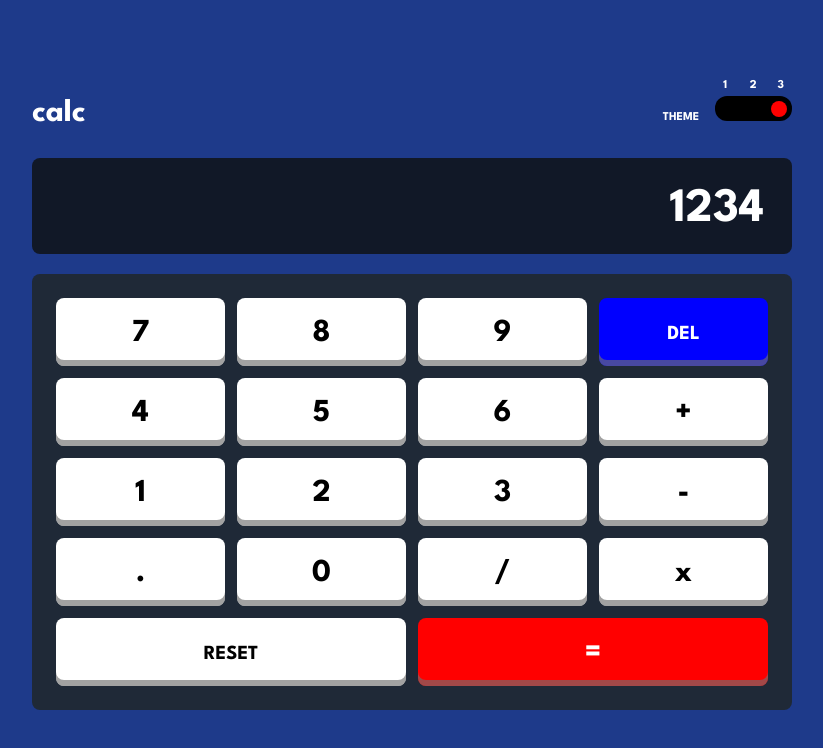
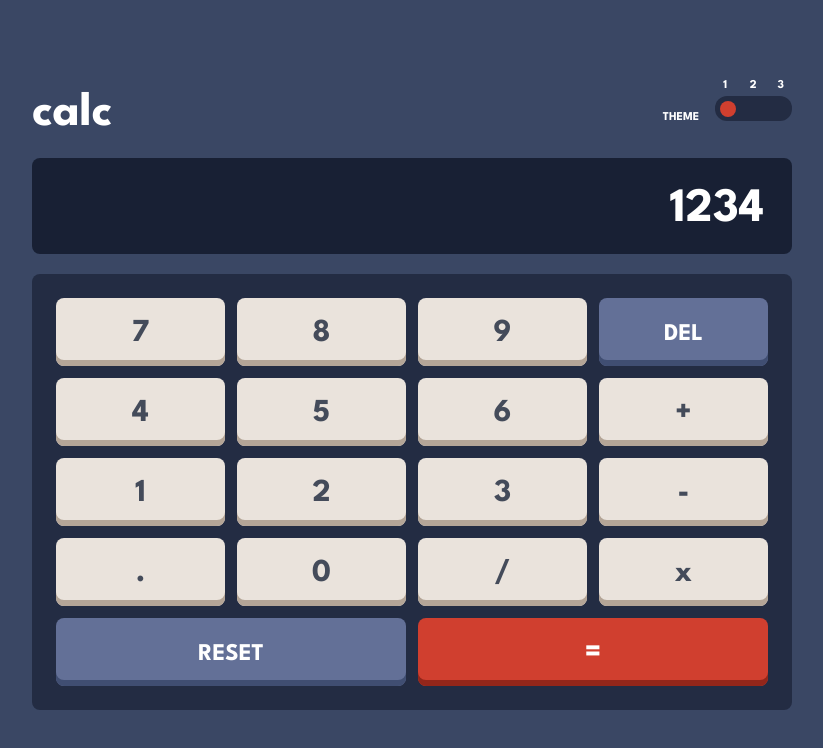
Before and after one commit to amirhazizi/calculator-app, a React (Vite) app: page / in a window 1280 px wide. Shown: the top 748 px of the page, without its empty margins (228-1051 px from the left). Built offline with nearby package versions, Linux system fonts and the light colour scheme.

Commit message:
add theme toggle f

```diff
--- a/src/App.tsx
+++ b/src/App.tsx
@@ -1,9 +1,21 @@
+import { useEffect, useState } from "react"
+
 function App() {
+  const [themeToggle, setThemeToggle] = useState(0)
+  const [theme, setTheme] = useState("theme-1")
+  const handleSubmit = (e: React.SyntheticEvent): void => {
+    e.preventDefault()
+  }
+  useEffect(() => {
+    if (themeToggle === 0) setTheme("theme-1")
+    else if (themeToggle === 1) setTheme("theme-2")
+    else setTheme("theme-3")
+  }, [themeToggle])
   return (
-    <main className='grid place-items-center min-h-screen bg-blue-900'>
+    <main className={`grid place-items-center min-h-screen ${theme}`}>
       <div className='space-y-5 mx-auto my-20'>
-        <div className='flex justify-between items-center text-white'>
-          <h1>calc</h1>
+        <div className='header flex justify-between items-center '>
+          <h1 className='text-5xl'>calc</h1>
           <div className='flex gap-x-4 items-center justify-end'>
             <p className='uppercase text-xs mt-2'>theme</p>
             <label
@@ -15,8 +27,10 @@ function App() {
                 type='range'
                 min='0'
                 max='2'
+                value={themeToggle}
+                onChange={(e) => setThemeToggle(parseInt(e.target.value))}
                 id='theme-range'
-                className='rounded-xl  bg-black w-full '
+                className='rounded-xl w-full '
               />
               <span className='absolute translate-x-2 -top-3 left-0 text-xs'>
                 1
@@ -30,10 +44,13 @@ function App() {
             </label>
           </div>
         </div>
-        <div className='rounded-lg bg-gray-900 h-24 flex items-center justify-end text-white p-5 px-7'>
+        <div className='output-screen rounded-lg h-24 flex items-center justify-end p-5 px-7'>
           <p className='text-5xl pt-2'>1234</p>
         </div>
-        <form className='grid bg-gray-800 p-6 grid-cols-4 rounded-lg gap-3 items-center'>
+        <form
+          onSubmit={handleSubmit}
+          className='keys-container grid p-6 grid-cols-4 rounded-lg gap-3 items-center'
+        >
           <button value='7' className='cal-btns'>
             7
           </button>
@@ -43,7 +60,7 @@ function App() {
           <button value='9' className='cal-btns'>
             9
           </button>
-          <button value='del' className='cal-btns text-xl uppercase h-full'>
+          <button value='del' className='cal-btns text-2xl uppercase h-full'>
             del
           </button>
           <button value='4' className='cal-btns'>
@@ -84,8 +101,8 @@ function App() {
           </button>
           <button
             type='reset'
-            value='rest'
-            className='cal-btns uppercase col-span-2 text-xl h-full'
+            value='reset'
+            className='cal-btns uppercase col-span-2 text-2xl h-full'
           >
             Reset
           </button>
--- a/src/css/input.css
+++ b/src/css/input.css
@@ -2,59 +2,6 @@
 @tailwind components;
 @tailwind utilities;
 
-/* custom variables */
-:root {
-    /* ## Colors  */
-    /* ### Theme 1
-    #### Backgrounds
-    - Very dark desaturated blue (main background): hsl(222, 26%, 31%)
-    - Very dark desaturated blue (toggle background, keypad background): hsl(223, 31%, 20%)
-    - Very dark desaturated blue (screen background): hsl(224, 36%, 15%)
-    #### Keys
-    - Desaturated dark blue (key background): hsl(225, 21%, 49%)
-    - Desaturated dark blue (key shadow): hsl(224, 28%, 35%)
-    - Red (key background, toggle): hsl(6, 63%, 50%)
-    - Dark red (key shadow): hsl(6, 70%, 34%)
-    - Light grayish orange (key background): hsl(30, 25%, 89%)
-    - Grayish orange (key shadow): hsl(28, 16%, 65%)
-    #### Text
-    - Very dark grayish blue: hsl(221, 14%, 31%)
-    - White: hsl(0, 0%, 100%) */
-
-
-
-    /* ### Theme 2
-    #### Backgrounds
-    - Light gray (main background): hsl(0, 0%, 90%) - Grayish red (toggle background, keypad
-    background): hsl(0, 5%, 81%)
-    - Very light gray (screen background): hsl(0, 0%, 93%)
-    #### Keys
-    - Dark moderate cyan (key background): hsl(185, 42%, 37%)
-    - Very dark cyan (key shadow): hsl(185, 58%, 25%)
-    - Orange (key background, toggle): hsl(25, 98%, 40%)
-    - Dark orange (key shadow): hsl(25, 99%, 27%)
-    - Light grayish yellow (key background): hsl(45, 7%, 89%)
-    - Dark grayish orange (key shadow): hsl(35, 11%, 61%)
-    #### Text
-    - Very dark grayish yellow: hsl(60, 10%, 19%)
-    - White (text): hsl(0, 0%, 100%)  */
-
-
-    /* ### Theme 3
-    #### Backgrounds
-    - Very dark violet (main background): hsl(268, 75%, 9%)
-    - Very dark violet (toggle background, keypad background, screen background): hsl(268, 71%, 12%)
-    #### Keys
-    - Dark violet (key background): hsl(281, 89%, 26%)
-    - Vivid magenta (key shadow): hsl(285, 91%, 52%)
-    - Pure cyan (key background, toggle): hsl(176, 100%, 44%)
-    - Soft cyan (key shadow): hsl(177, 92%, 70%)
-    - Very dark violet (key background): hsl(268, 47%, 21%)
-    - Dark magenta (key shadow): hsl(290, 70%, 36%) #### Text
-    - Light yellow: hsl(52, 100%, 62%)
-    - Very dark blue: hsl(198, 20%, 13%)
-    - White (text): hsl(0, 0%, 100%) */
-}
 
 /* global css */
 body {
@@ -62,46 +9,152 @@ body {
     font-size: 32px;
 }
 
+/* ### Theme 1  */
+.theme-1 {
+    /* ### Background */
+    --cl-main-background: hsl(222, 26%, 31%);
+    /* and toggle background */
+    --cl-keypad-background: hsl(223, 31%, 20%);
+    --cl-screen-background: hsl(224, 36%, 15%);
+    /* ### Keys */
+    --cl-key-background: hsl(30, 25%, 89%);
+    --cl-key-background-2: hsl(225, 21%, 49%);
+    --cl-key-background-toggle: hsl(6, 63%, 50%);
+    --cl-key-shadow: hsl(224, 28%, 35%);
+    --cl-key-shadow-2: hsl(6, 70%, 34%);
+    --cl-key-shadow-3: hsl(28, 16%, 65%);
+    /* ### Text */
+    --cl-text: hsl(221, 14%, 31%);
+    --cl-text-2: hsl(0, 0%, 100%);
+    --cl-text-3: hsl(0, 0%, 100%);
+    --cl-text-4: hsl(0, 0%, 100%);
+}
+
+/* ### Theme 2  */
+.theme-2 {
+    /* ### Background */
+    --cl-main-background: hsl(0, 0%, 90%);
+    /* and toggle background */
+    --cl-keypad-background: hsl(0, 5%, 81%);
+    --cl-screen-background: hsl(0, 0%, 93%);
+    /* ### Keys */
+    --cl-key-background: hsl(45, 7%, 89%);
+    --cl-key-background-2: hsl(185, 42%, 37%);
+    --cl-key-background-toggle: hsl(25, 98%, 40%);
+    --cl-key-shadow: hsl(185, 58%, 25%);
+    --cl-key-shadow-2: hsl(25, 99%, 27%);
+    --cl-key-shadow-3: hsl(35, 11%, 61%);
+    /* ### Text */
+    --cl-text: hsl(60, 10%, 19%);
+    --cl-text-2: hsl(60, 10%, 19%);
+    --cl-text-3: hsl(0, 0%, 100%);
+    --cl-text-4: hsl(0, 0%, 100%);
+}
+
+/* ### Theme 3  */
+.theme-3 {
+    /* ### Background */
+    --cl-main-background: hsl(268, 75%, 9%);
+    /* and toggle background */
+    --cl-keypad-background: hsl(268, 71%, 12%);
+    --cl-screen-background: hsl(268, 71%, 12%);
+    /* ### Keys */
+    --cl-key-background: hsl(268, 47%, 21%);
+    --cl-key-background-2: hsl(281, 89%, 26%);
+    --cl-key-background-toggle: hsl(176, 100%, 44%);
+    --cl-key-shadow: hsl(285, 91%, 52%);
+    --cl-key-shadow-2: hsl(177, 92%, 70%);
+    --cl-key-shadow-3: hsl(290, 70%, 36%);
+    /* ### Text */
+    --cl-text: hsl(52, 100%, 62%);
+    --cl-text-2: hsl(52, 100%, 62%);
+    --cl-text-3: hsl(0, 0%, 100%);
+    --cl-text-4: hsl(198, 20%, 13%);
+}
+
 /* actual css */
+main {
+    background: var(--cl-main-background);
+    transition: all 250ms ease-out;
+}
+
 main>div {
     width: min(87vw, 760px);
+}
+
+.header {
+    color: var(--cl-text-2)
 }
 
 #theme-range {
     -webkit-appearance: none;
     height: 1.55rem;
     padding: 0 .325rem;
+    background: var(--cl-keypad-background);
 }
 
 #theme-range::-webkit-slider-thumb {
     -webkit-appearance: none;
-    background: red;
+    background: var(--cl-key-background-toggle);
     width: 1rem;
     height: 1rem;
     border-radius: 500rem;
     cursor: pointer;
 }
 
+.output-screen {
+    color: var(--cl-text-2);
+    background: var(--cl-screen-background);
+}
+
+/* keys */
+.keys-container {
+    background: var(--cl-keypad-background);
+}
+
 /* cal btns */
 .cal-btns {
-    background-color: white;
+    background: var(--cl-key-background);
+    color: var(--cl-text);
     border-radius: .5rem;
     padding-top: .75rem;
     padding-bottom: .5rem;
-    box-shadow: inset 0 -6px 0 rgba(112, 112, 112, 0.646);
+    box-shadow: inset 0 -6px 0 var(--cl-key-shadow-3);
+    transition: all 250ms ease-in-out;
+}
+
+.cal-btns:hover {
+    filter: brightness(115%);
 }
 
 .cal-btns[value='del'] {
-    background: blue;
-    color: white;
+    background: var(--cl-key-background-2);
+    color: var(--cl-text-3);
+    box-shadow: inset 0 -6px 0 var(--cl-key-shadow);
 }
 
+
+
 .cal-btns[value='reset'] {
-    background: blue;
-    color: white;
+    background: var(--cl-key-background-2);
+    color: var(--cl-text-3);
+    box-shadow: inset 0 -6px 0 var(--cl-key-shadow);
 }
 
 .cal-btns[value='='] {
-    background: red;
-    color: white;
+    background: var(--cl-key-background-toggle);
+    color: var(--cl-text-4);
+    box-shadow: inset 0 -6px 0 var(--cl-key-shadow-2);
 }
+
+.cal-btns[value='del']:hover {
+    filter: brightness(115%);
+}
+
+.cal-btns[value='reset']:hover {
+    filter: brightness(115%);
+}
+
+.cal-btns[value='=']:hover {
+    filter: brightness(115%);
+}
--- a/src/css/styles.css
+++ b/src/css/styles.css
@@ -524,8 +524,8 @@ video {
   position: relative;
 }
 
-.-top-2 {
-  top: -0.5rem;
+.-top-3 {
+  top: -0.75rem;
 }
 
 .left-0 {
@@ -538,10 +538,6 @@ video {
 
 .right-0 {
   right: 0px;
-}
-
-.-top-3 {
-  top: -0.75rem;
 }
 
 .col-span-2 {
@@ -648,26 +644,6 @@ video {
   border-radius: 0.75rem;
 }
 
-.bg-black {
-  --tw-bg-opacity: 1;
-  background-color: rgb(0 0 0 / var(--tw-bg-opacity));
-}
-
-.bg-blue-900 {
-  --tw-bg-opacity: 1;
-  background-color: rgb(30 58 138 / var(--tw-bg-opacity));
-}
-
-.bg-gray-800 {
-  --tw-bg-opacity: 1;
-  background-color: rgb(31 41 55 / var(--tw-bg-opacity));
-}
-
-.bg-gray-900 {
-  --tw-bg-opacity: 1;
-  background-color: rgb(17 24 39 / var(--tw-bg-opacity));
-}
-
 .p-5 {
   padding: 1.25rem;
 }
@@ -685,14 +661,14 @@ video {
   padding-top: 0.5rem;
 }
 
+.text-2xl {
+  font-size: 1.5rem;
+  line-height: 2rem;
+}
+
 .text-5xl {
   font-size: 3rem;
   line-height: 1;
-}
-
-.text-xl {
-  font-size: 1.25rem;
-  line-height: 1.75rem;
 }
 
 .text-xs {
@@ -704,61 +680,6 @@ video {
   text-transform: uppercase;
 }
 
-.text-white {
-  --tw-text-opacity: 1;
-  color: rgb(255 255 255 / var(--tw-text-opacity));
-}
-
-/* custom variables */
-
-:root {
-  /* ## Colors  */
-  /* ### Theme 1
-    #### Backgrounds
-    - Very dark desaturated blue (main background): hsl(222, 26%, 31%)
-    - Very dark desaturated blue (toggle background, keypad background): hsl(223, 31%, 20%)
-    - Very dark desaturated blue (screen background): hsl(224, 36%, 15%)
-    #### Keys
-    - Desaturated dark blue (key background): hsl(225, 21%, 49%)
-    - Desaturated dark blue (key shadow): hsl(224, 28%, 35%)
-    - Red (key background, toggle): hsl(6, 63%, 50%)
-    - Dark red (key shadow): hsl(6, 70%, 34%)
-    - Light grayish orange (key background): hsl(30, 25%, 89%)
-    - Grayish orange (key shadow): hsl(28, 16%, 65%)
-    #### Text
-    - Very dark grayish blue: hsl(221, 14%, 31%)
-    - White: hsl(0, 0%, 100%) */
-  /* ### Theme 2
-    #### Backgrounds
-    - Light gray (main background): hsl(0, 0%, 90%) - Grayish red (toggle background, keypad
-    background): hsl(0, 5%, 81%)
-    - Very light gray (screen background): hsl(0, 0%, 93%)
-    #### Keys
-    - Dark moderate cyan (key background): hsl(185, 42%, 37%)
-    - Very dark cyan (key shadow): hsl(185, 58%, 25%)
-    - Orange (key background, toggle): hsl(25, 98%, 40%)
-    - Dark orange (key shadow): hsl(25, 99%, 27%)
-    - Light grayish yellow (key background): hsl(45, 7%, 89%)
-    - Dark grayish orange (key shadow): hsl(35, 11%, 61%)
-    #### Text
-    - Very dark grayish yellow: hsl(60, 10%, 19%)
-    - White (text): hsl(0, 0%, 100%)  */
-  /* ### Theme 3
-    #### Backgrounds
-    - Very dark violet (main background): hsl(268, 75%, 9%)
-    - Very dark violet (toggle background, keypad background, screen background): hsl(268, 71%, 12%)
-    #### Keys
-    - Dark violet (key background): hsl(281, 89%, 26%)
-    - Vivid magenta (key shadow): hsl(285, 91%, 52%)
-    - Pure cyan (key background, toggle): hsl(176, 100%, 44%)
-    - Soft cyan (key shadow): hsl(177, 92%, 70%)
-    - Very dark violet (key background): hsl(268, 47%, 21%)
-    - Dark magenta (key shadow): hsl(290, 70%, 36%) #### Text
-    - Light yellow: hsl(52, 100%, 62%)
-    - Very dark blue: hsl(198, 20%, 13%)
-    - White (text): hsl(0, 0%, 100%) */
-}
-
 /* global css */
 
 body {
@@ -766,48 +687,156 @@ body {
   font-size: 32px;
 }
 
+/* ### Theme 1  */
+
+.theme-1 {
+  /* ### Background */
+  --cl-main-background: hsl(222, 26%, 31%);
+  /* and toggle background */
+  --cl-keypad-background: hsl(223, 31%, 20%);
+  --cl-screen-background: hsl(224, 36%, 15%);
+  /* ### Keys */
+  --cl-key-background: hsl(30, 25%, 89%);
+  --cl-key-background-2: hsl(225, 21%, 49%);
+  --cl-key-background-toggle: hsl(6, 63%, 50%);
+  --cl-key-shadow: hsl(224, 28%, 35%);
+  --cl-key-shadow-2: hsl(6, 70%, 34%);
+  --cl-key-shadow-3: hsl(28, 16%, 65%);
+  /* ### Text */
+  --cl-text: hsl(221, 14%, 31%);
+  --cl-text-2: hsl(0, 0%, 100%);
+  --cl-text-3: hsl(0, 0%, 100%);
+  --cl-text-4: hsl(0, 0%, 100%);
+}
+
+/* ### Theme 2  */
+
+.theme-2 {
+  /* ### Background */
+  --cl-main-background: hsl(0, 0%, 90%);
+  /* and toggle background */
+  --cl-keypad-background: hsl(0, 5%, 81%);
+  --cl-screen-background: hsl(0, 0%, 93%);
+  /* ### Keys */
+  --cl-key-background: hsl(45, 7%, 89%);
+  --cl-key-background-2: hsl(185, 42%, 37%);
+  --cl-key-background-toggle: hsl(25, 98%, 40%);
+  --cl-key-shadow: hsl(185, 58%, 25%);
+  --cl-key-shadow-2: hsl(25, 99%, 27%);
+  --cl-key-shadow-3: hsl(35, 11%, 61%);
+  /* ### Text */
+  --cl-text: hsl(60, 10%, 19%);
+  --cl-text-2: hsl(60, 10%, 19%);
+  --cl-text-3: hsl(0, 0%, 100%);
+  --cl-text-4: hsl(0, 0%, 100%);
+}
+
+/* ### Theme 3  */
+
+.theme-3 {
+  /* ### Background */
+  --cl-main-background: hsl(268, 75%, 9%);
+  /* and toggle background */
+  --cl-keypad-background: hsl(268, 71%, 12%);
+  --cl-screen-background: hsl(268, 71%, 12%);
+  /* ### Keys */
+  --cl-key-background: hsl(268, 47%, 21%);
+  --cl-key-background-2: hsl(281, 89%, 26%);
+  --cl-key-background-toggle: hsl(176, 100%, 44%);
+  --cl-key-shadow: hsl(285, 91%, 52%);
+  --cl-key-shadow-2: hsl(177, 92%, 70%);
+  --cl-key-shadow-3: hsl(290, 70%, 36%);
+  /* ### Text */
+  --cl-text: hsl(52, 100%, 62%);
+  --cl-text-2: hsl(52, 100%, 62%);
+  --cl-text-3: hsl(0, 0%, 100%);
+  --cl-text-4: hsl(198, 20%, 13%);
+}
+
 /* actual css */
+
+main {
+  background: var(--cl-main-background);
+  transition: all 250ms ease-out;
+}
 
 main>div {
   width: min(87vw, 760px);
+}
+
+.header {
+  color: var(--cl-text-2)
 }
 
 #theme-range {
   -webkit-appearance: none;
   height: 1.55rem;
   padding: 0 .325rem;
+  background: var(--cl-keypad-background);
 }
 
 #theme-range::-webkit-slider-thumb {
   -webkit-appearance: none;
-  background: red;
+  background: var(--cl-key-background-toggle);
   width: 1rem;
   height: 1rem;
   border-radius: 500rem;
   cursor: pointer;
 }
 
+.output-screen {
+  color: var(--cl-text-2);
+  background: var(--cl-screen-background);
+}
+
+/* keys */
+
+.keys-container {
+  background: var(--cl-keypad-background);
+}
+
 /* cal btns */
 
 .cal-btns {
-  background-color: white;
+  background: var(--cl-key-background);
+  color: var(--cl-text);
   border-radius: .5rem;
   padding-top: .75rem;
   padding-bottom: .5rem;
-  box-shadow: inset 0 -6px 0 rgba(112, 112, 112, 0.646);
+  box-shadow: inset 0 -6px 0 var(--cl-key-shadow-3);
+  transition: all 250ms ease-in-out;
+}
+
+.cal-btns:hover {
+  filter: brightness(115%);
 }
 
 .cal-btns[value='del'] {
-  background: blue;
-  color: white;
+  background: var(--cl-key-background-2);
+  color: var(--cl-text-3);
+  box-shadow: inset 0 -6px 0 var(--cl-key-shadow);
 }
 
 .cal-btns[value='reset'] {
-  background: blue;
-  color: white;
+  background: var(--cl-key-background-2);
+  color: var(--cl-text-3);
+  box-shadow: inset 0 -6px 0 var(--cl-key-shadow);
 }
 
 .cal-btns[value='='] {
-  background: red;
-  color: white;
+  background: var(--cl-key-background-toggle);
+  color: var(--cl-text-4);
+  box-shadow: inset 0 -6px 0 var(--cl-key-shadow-2);
 }
+
+.cal-btns[value='del']:hover {
+  filter: brightness(115%);
+}
+
+.cal-btns[value='reset']:hover {
+  filter: brightness(115%);
+}
+
+.cal-btns[value='=']:hover {
+  filter: brightness(115%);
+}
```
